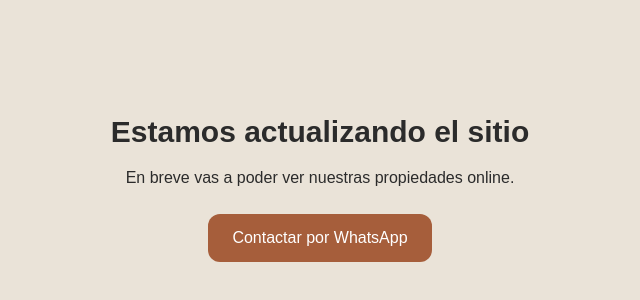
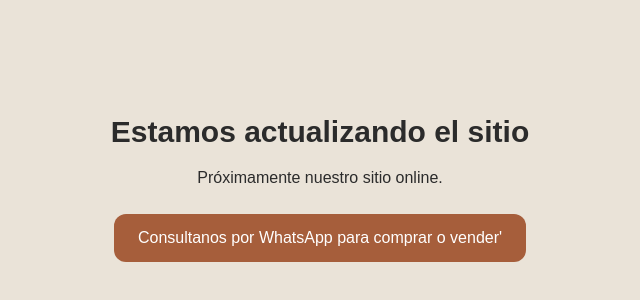
Before and after one commit to frairepropiedades/fraire-web, a Next.js app: page / in a window 1280 px wide. Shown: the part 212-512 px from the top of the page, without its empty margins (320-960 px from the left). Built offline with nearby package versions, Linux system fonts and the light colour scheme.

Commit message:
Update page.tsx

```diff
--- a/app/page.tsx
+++ b/app/page.tsx
@@ -4,14 +4,14 @@
       <div className="text-center">
         <h1 className="text-3xl font-bold">Estamos actualizando el sitio</h1>
         <p className="mt-4">
-          En breve vas a poder ver nuestras propiedades online.
+          Próximamente nuestro sitio online.
         </p>
 
         <a
           href="https://wa.me/5492235447849"
           className="mt-6 inline-block rounded-xl bg-[#A65E3B] px-6 py-3 text-white"
         >
-          Contactar por WhatsApp
+          Consultanos por WhatsApp para comprar o vender'
         </a>
       </div>
     </main>
```
